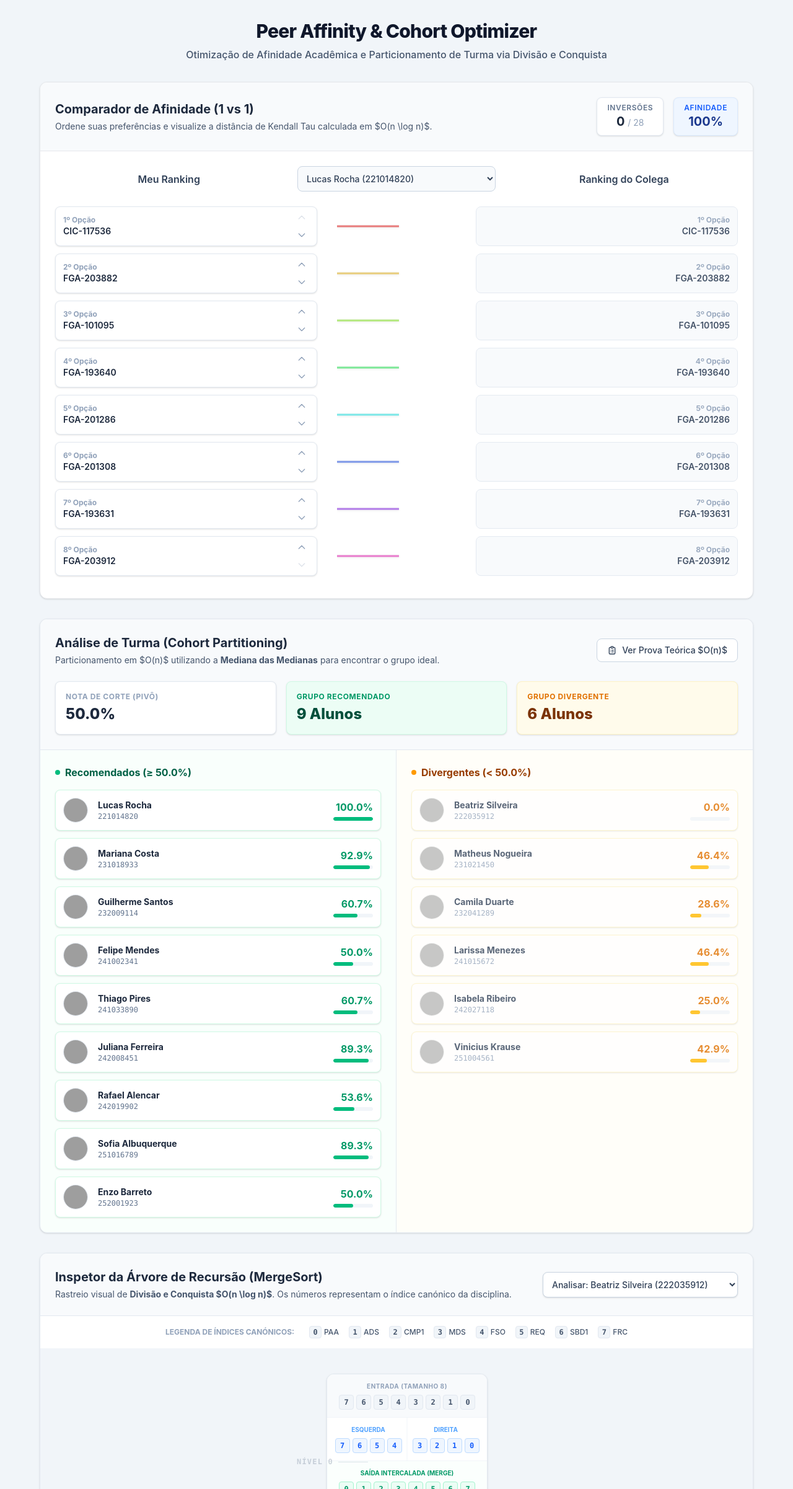
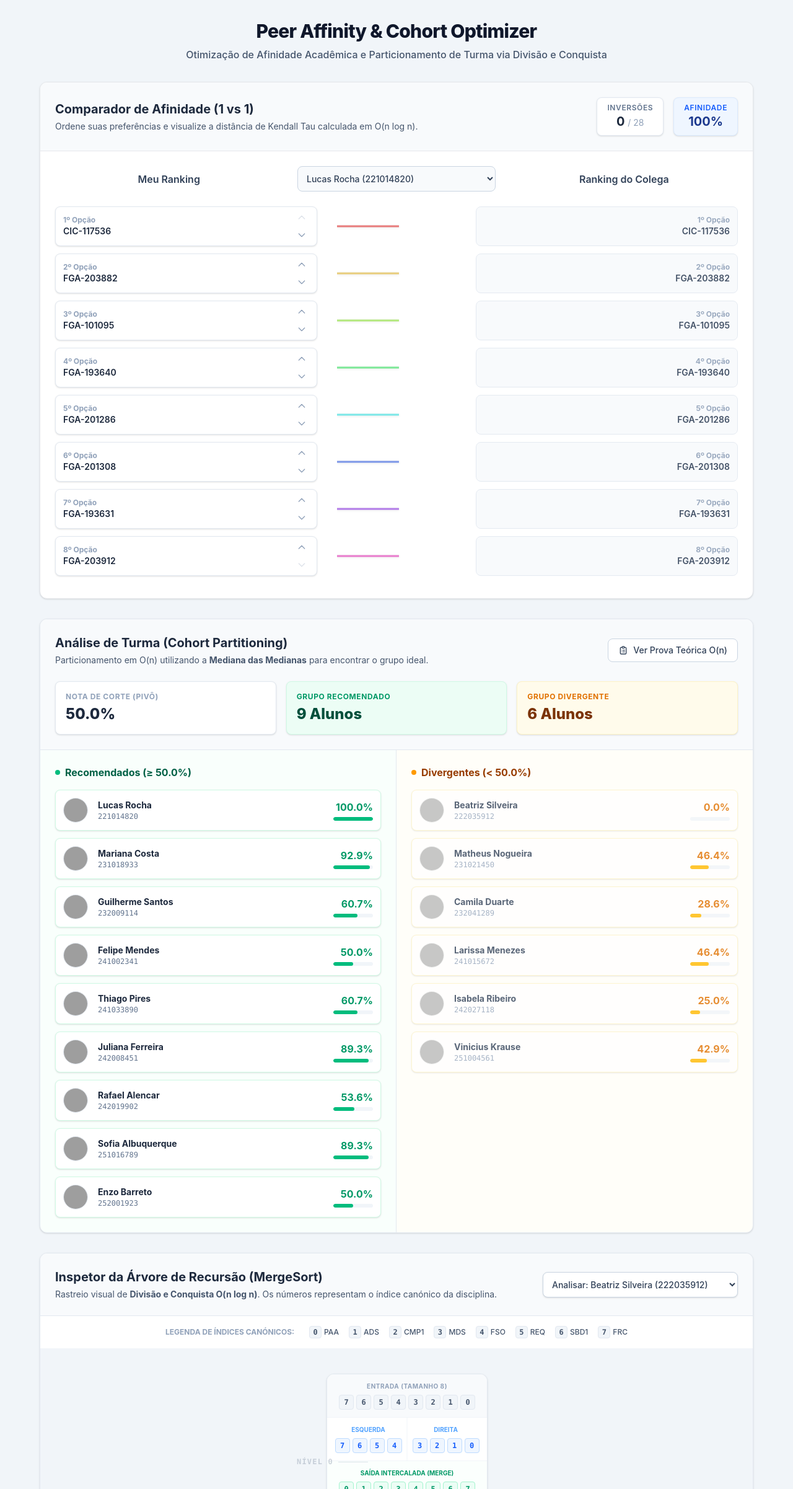
Before and after one commit to projeto-de-algoritmos-2026/G16_Dividir-e-Conquistar_PA-26.2, a React (Vite) app: page / in a window 1280 px wide. Shown: the top 2402 px of the page at 62% size. Built offline with nearby package versions, Linux system fonts and the light colour scheme; grey boxes are pictures that could not be loaded.

Commit message:
fix: remove delimitadores LaTeX das fórmulas no frontend

```diff
--- a/src/components/CohortAnalysis.jsx
+++ b/src/components/CohortAnalysis.jsx
@@ -19,7 +19,7 @@ export default function CohortAnalysis() {
           <div>
             <h2 className="text-xl font-bold text-slate-800">Análise de Turma (Cohort Partitioning)</h2>
             <p className="text-sm text-slate-600 mt-1">
-              Particionamento em $O(n)$ utilizando a <strong>Mediana das Medianas</strong> para encontrar o grupo ideal.
+              Particionamento em O(n) utilizando a <strong>Mediana das Medianas</strong> para encontrar o grupo ideal.
             </p>
           </div>
 
@@ -28,7 +28,7 @@ export default function CohortAnalysis() {
             className="text-sm px-4 py-2 bg-white border border-slate-300 text-slate-700 font-medium rounded-lg hover:bg-slate-50 transition-colors flex items-center gap-2"
           >
             <svg className="w-4 h-4" fill="none" stroke="currentColor" viewBox="0 0 24 24"><path strokeLinecap="round" strokeLinejoin="round" strokeWidth="2" d="M9 5H7a2 2 0 00-2 2v12a2 2 0 002 2h10a2 2 0 002-2V7a2 2 0 00-2-2h-2M9 5a2 2 0 002 2h2a2 2 0 002-2M9 5a2 2 0 012-2h2a2 2 0 012 2m-3 7h3m-3 4h3m-6-4h.01M9 16h.01"></path></svg>
-            {showTrace ? 'Ocultar Prova Teórica' : 'Ver Prova Teórica $O(n)$'}
+            {showTrace ? 'Ocultar Prova Teórica' : 'Ver Prova Teórica O(n)'}
           </button>
         </div>
 
--- a/src/components/PreferenceRanker.jsx
+++ b/src/components/PreferenceRanker.jsx
@@ -36,7 +36,7 @@ export default function PreferenceRanker() {
       <div className="bg-slate-50 border-b border-gray-200 p-6 flex flex-col md:flex-row justify-between items-start md:items-center gap-4">
         <div>
           <h2 className="text-xl font-bold text-slate-800">Comparador de Afinidade (1 vs 1)</h2>
-          <p className="text-sm text-slate-600 mt-1">Ordene suas preferências e visualize a distância de Kendall Tau calculada em $O(n \log n)$.</p>
+          <p className="text-sm text-slate-600 mt-1">Ordene suas preferências e visualize a distância de Kendall Tau calculada em O(n log n).</p>
         </div>
 
         <div className="flex gap-4">
--- a/src/components/RecursionTree.jsx
+++ b/src/components/RecursionTree.jsx
@@ -63,7 +63,7 @@ export default function RecursionTree() {
         <div>
           <h2 className="text-xl font-bold text-slate-800">Inspetor da Árvore de Recursão (MergeSort)</h2>
           <p className="text-sm text-slate-600 mt-1">
-            Rastreio visual de <strong>Divisão e Conquista $O(n \log n)$</strong>. Os números representam o índice canónico da disciplina.
+            Rastreio visual de <strong>Divisão e Conquista O(n log n)</strong>. Os números representam o índice canónico da disciplina.
           </p>
         </div>
 
```
